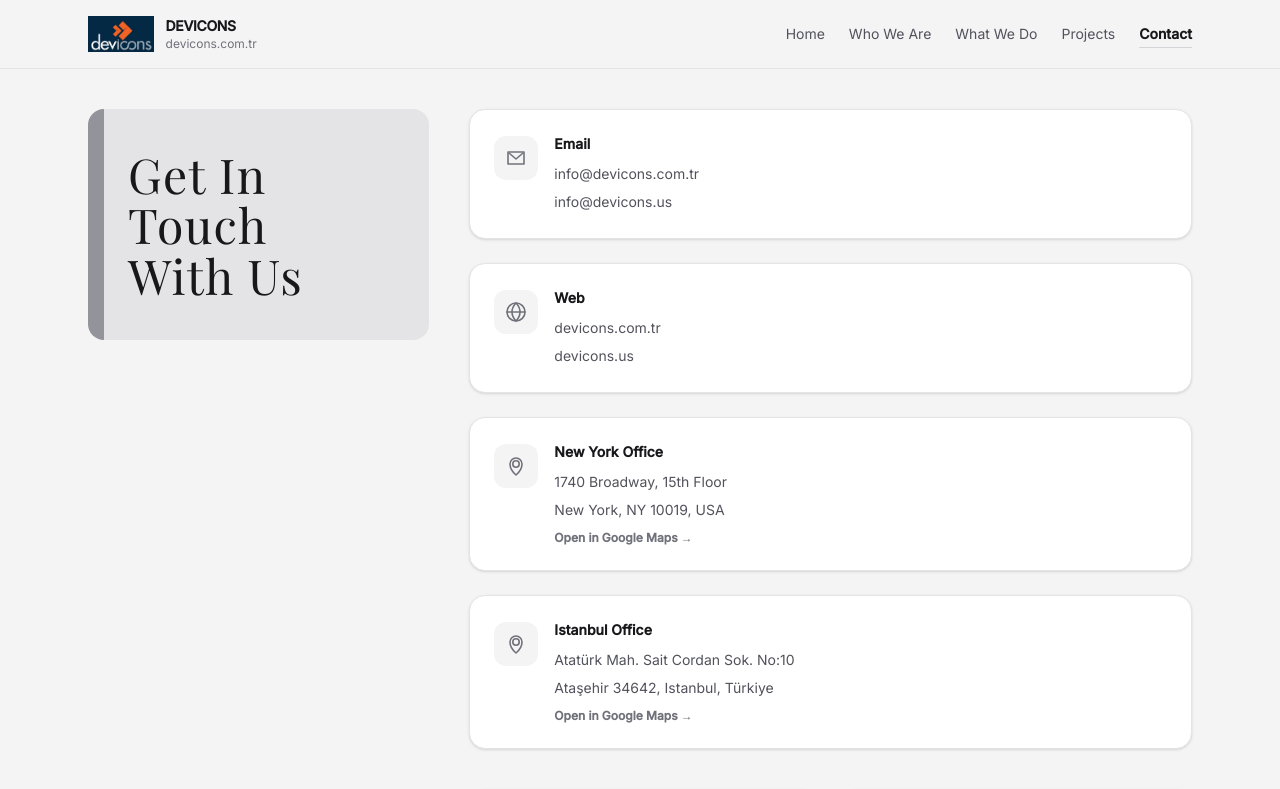
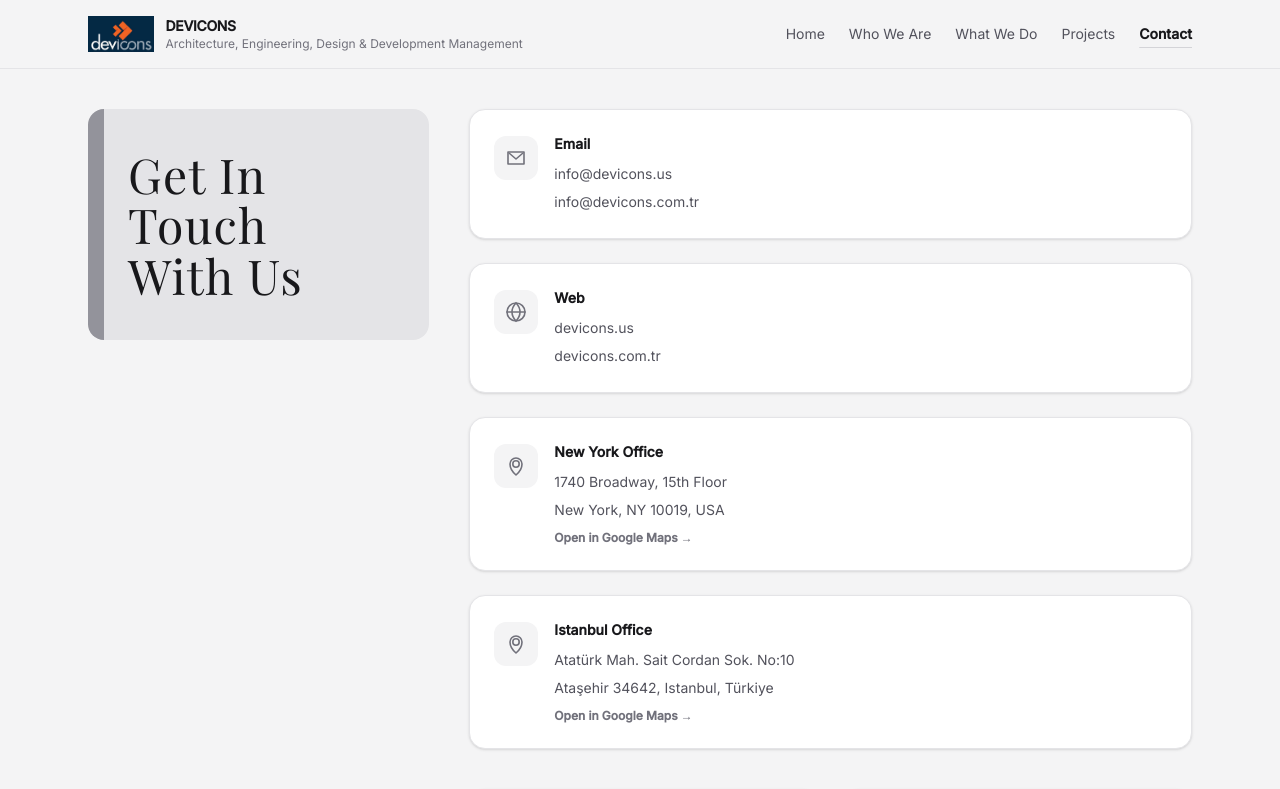
Before and after one commit to bakircikagan/devicons, a React (Vite) app: page /contact in a window 1280 px wide. Shown: the top 789 px of the page. Built offline with nearby package versions, Linux system fonts and the light colour scheme.

Commit message:
text changes

```diff
--- a/src/layout/SiteLayout.jsx
+++ b/src/layout/SiteLayout.jsx
@@ -22,7 +22,7 @@ export default function SiteLayout() {
             />
             <div className="leading-tight">
                 <div className="text-sm font-semibold tracking-tight">DEVICONS</div>
-                <div className="text-xs text-zinc-500">devicons.com.tr</div>
+                <div className="text-xs text-zinc-500">Architecture, Engineering, Design & Development Management</div>
             </div>
         </NavLink>
 
--- a/src/pages/Contact.jsx
+++ b/src/pages/Contact.jsx
@@ -2,13 +2,13 @@ const items = [
   {
     icon: "mail",
     title: "Email",
-    lines: ["info@devicons.com.tr", "info@devicons.us"],
+    lines: ["info@devicons.us", "info@devicons.com.tr"],
     href: "mailto:info@devicons.com.tr",
   },
   {
     icon: "globe",
     title: "Web",
-    lines: ["devicons.com.tr", "devicons.us"]
+    lines: ["devicons.us", "devicons.com.tr"]
   },
   {
     icon: "pin",
--- a/src/pages/Home.jsx
+++ b/src/pages/Home.jsx
@@ -26,7 +26,7 @@ export default function Home() {
           </h1>
 
           <p className="mt-4 max-w-xl text-sm leading-relaxed text-zinc-200 sm:mt-5 sm:text-base">
-            Development, Architecture, Engineering and Design Management
+            Architecture, Engineering, Design & Development Management
           </p>
         </div>
       </div>
```
Also changed, not shown: 5 other files (tests, documents, lock files or other folders).
